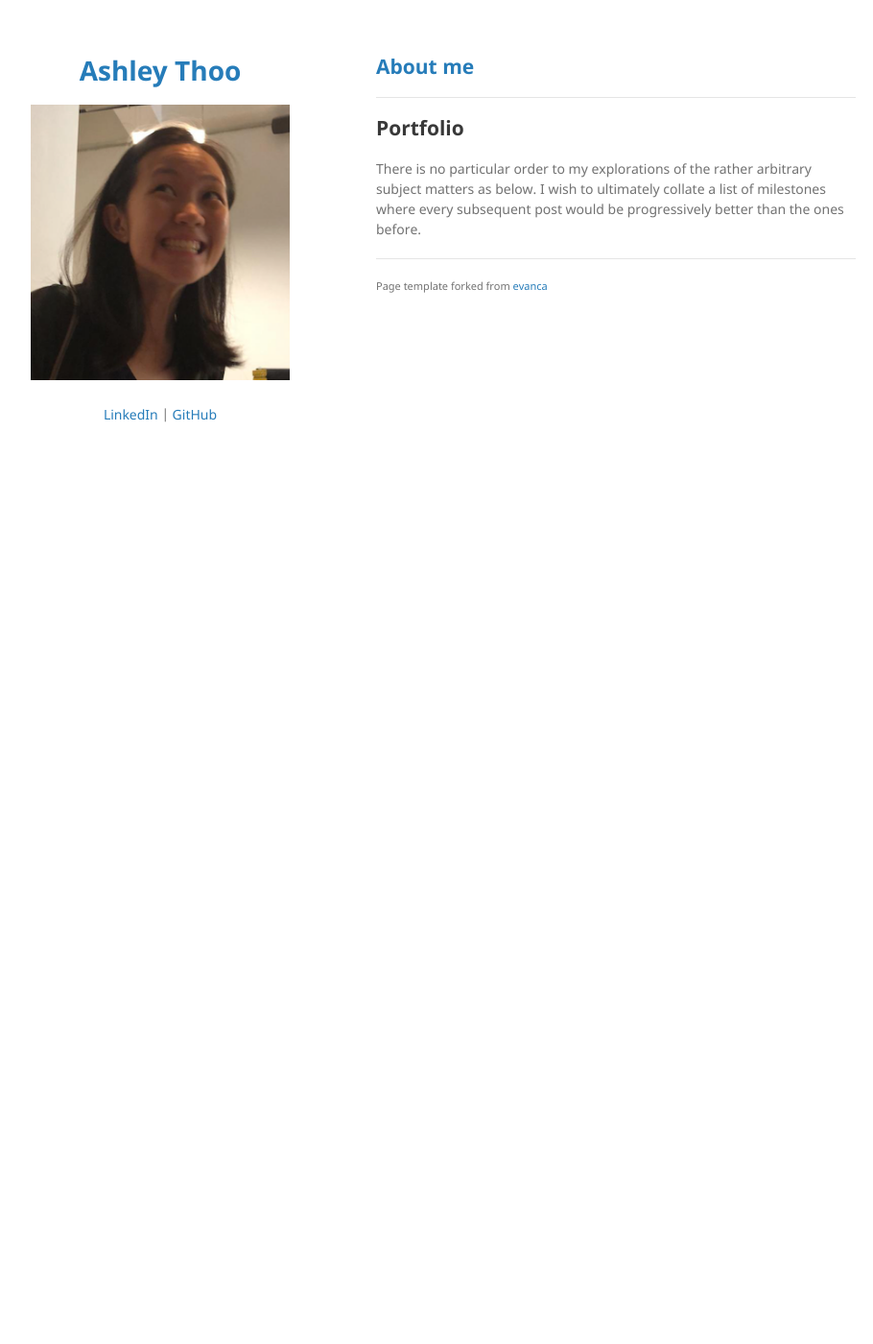
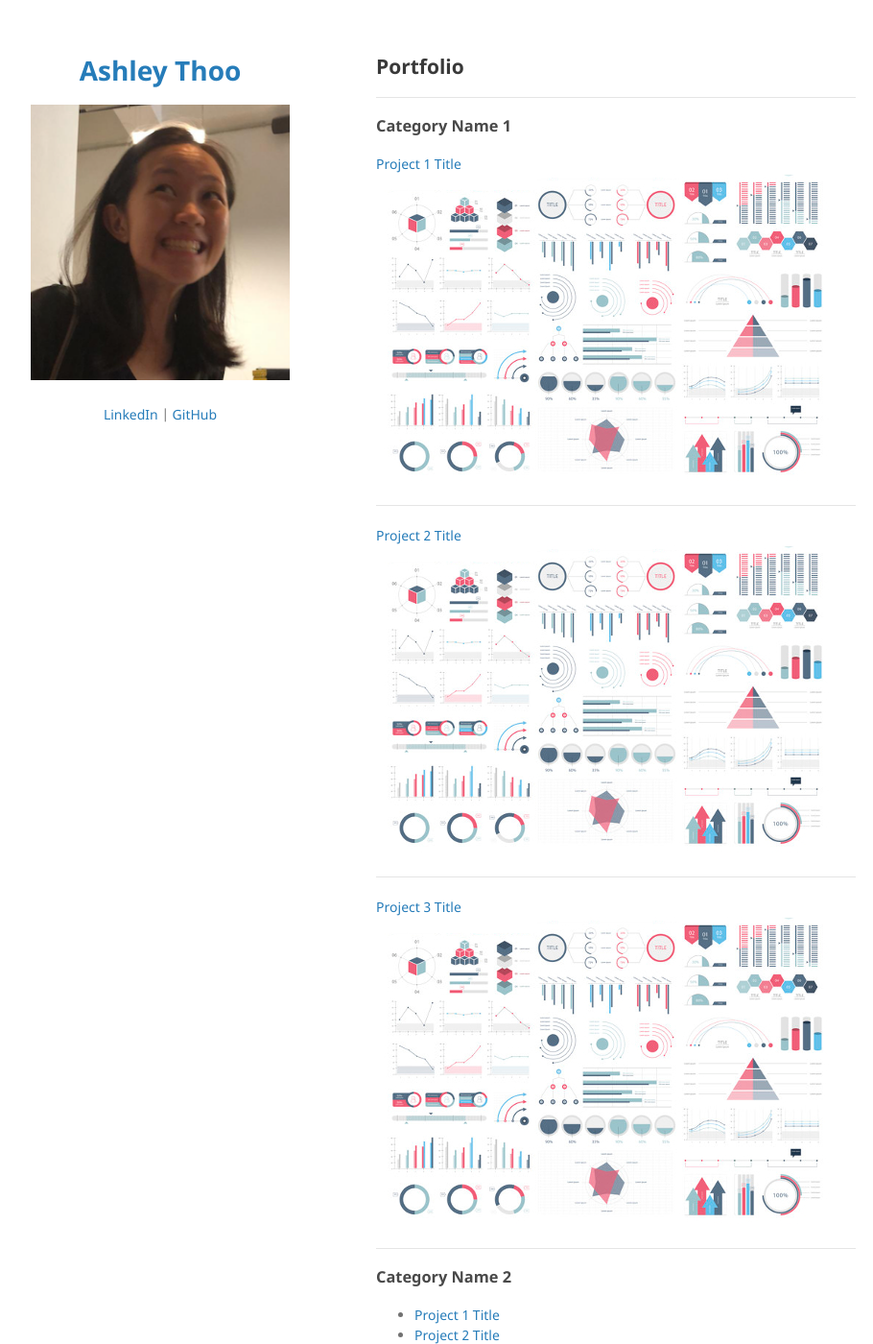
Before and after one commit to ashleythy/ashleythy.github.io, a Jekyll site: the page built from index.md, in a window 1280 px wide and 1400 px high. Shown: the whole window at 96% size, without its empty margins (178-1088 px from the left). Built offline with Jekyll 4.4.1, drawn with Linux system fonts in a browser that asks for light colours; our own code applies the rules of GitHub Pages for plain Markdown files; some of the changed text lies outside the part shown.

Commit message:
Update index.md

```diff
--- a/index.md
+++ b/index.md
@@ -1,10 +1,34 @@
-## [About me](about_me.md)
+## Portfolio
 
 ---
 
-## Portfolio
+### Category Name 1
 
-There is no particular order to my explorations of the rather arbitrary subject matters as below. I wish to ultimately collate a list of milestones where every subsequent post would be progressively better than the ones before.
+[Project 1 Title](/sample_page)
+<img src="images/dummy_thumbnail.jpg?raw=true"/>
+
+---
+[Project 2 Title](/pdf/sample_presentation.pdf)
+<img src="images/dummy_thumbnail.jpg?raw=true"/>
+
+---
+[Project 3 Title](http://example.com/)
+<img src="images/dummy_thumbnail.jpg?raw=true"/>
+
+---
+
+### Category Name 2
+
+- [Project 1 Title](http://example.com/)
+- [Project 2 Title](http://example.com/)
+- [Project 3 Title](http://example.com/)
+- [Project 4 Title](http://example.com/)
+- [Project 5 Title](http://example.com/)
+
+---
+
+
+
 
 ---
 <p style="font-size:11px">Page template forked from <a href="https://github.com/evanca/quick-portfolio">evanca</a></p>
```
